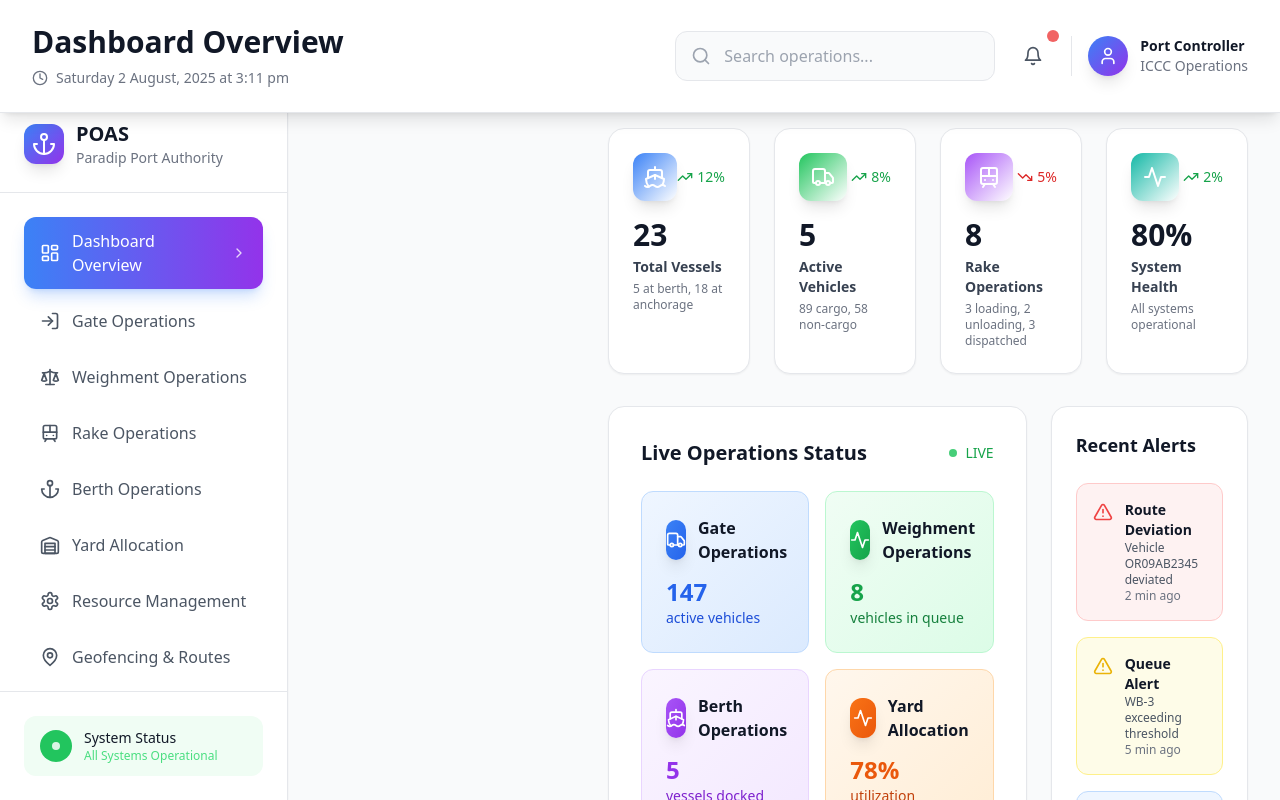
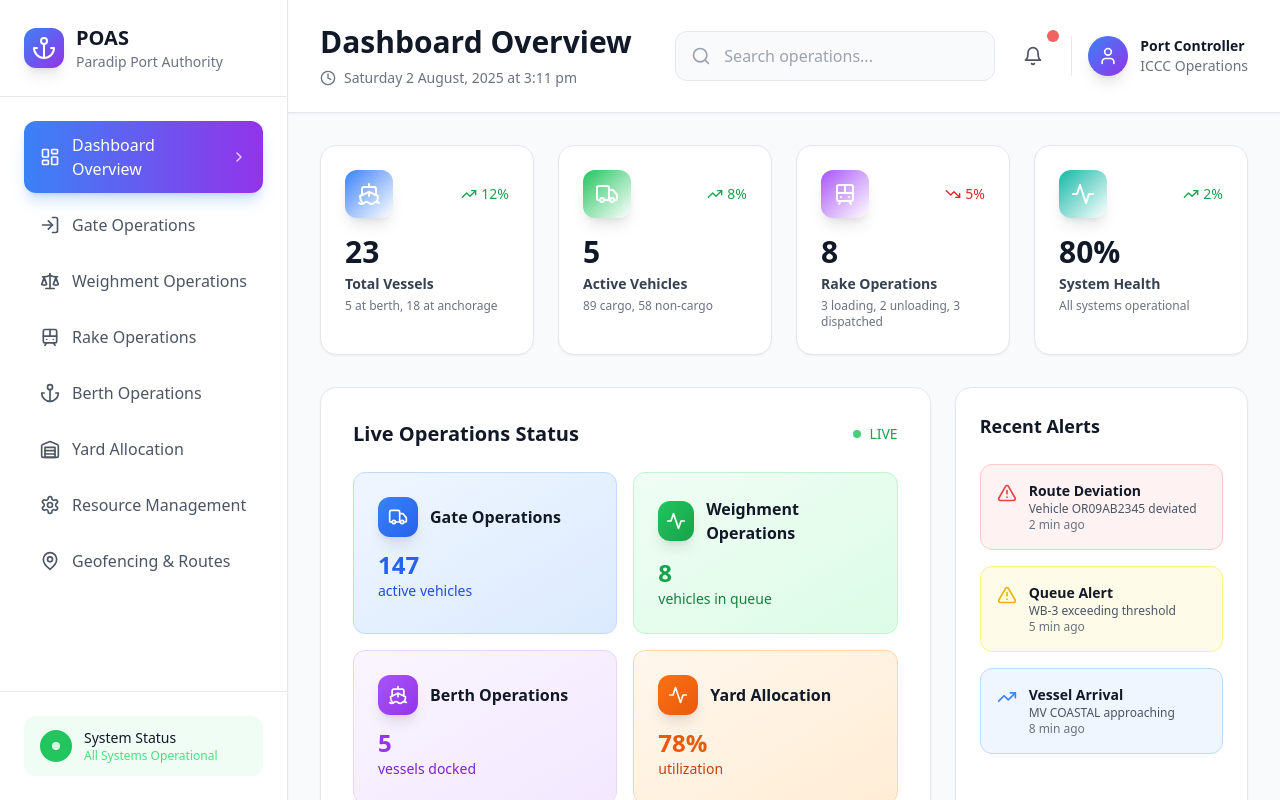
Before and after one commit to sanjeev10d/poas-presales-bolt.new, a React (Vite) app: page / in a window 1280 px wide. Shown: the top 800 px of the page. Built offline with nearby package versions, Linux system fonts and the light colour scheme.

Commit message:
Updated App.tsx

```diff
--- a/src/App.tsx
+++ b/src/App.tsx
@@ -45,10 +45,10 @@ function App() {
 
   return (
     <div className="min-h-screen bg-gray-50 flex">
-      <div className="w-64 lg:w-72 flex-shrink-0 pt-24">
+      <div className="w-64 lg:w-72 flex-shrink-0">
         <Sidebar activeModule={activeModule} setActiveModule={setActiveModule} />
       </div>
-      <div className="flex-1 flex flex-col min-w-0 pt-24 pl-64 lg:pl-72">
+      <div className="flex-1 flex flex-col min-w-0 ml-0">
         <Header activeModule={activeModule} />
         <main className="flex-1 p-4 sm:p-6 lg:p-8 overflow-y-auto overflow-x-hidden">
           {renderActiveModule()}
--- a/src/components/Header.tsx
+++ b/src/components/Header.tsx
@@ -21,7 +21,7 @@ const Header: React.FC<HeaderProps> = ({ activeModule }) => {
   };
 
   return (
-    <header className="fixed top-0 left-0 right-0 bg-white border-b border-gray-200 px-4 sm:px-8 py-6 shadow-lg z-50">
+    <header className="bg-white border-b border-gray-200 px-4 sm:px-8 py-6 shadow-sm">
       <div className="flex items-center justify-between flex-wrap gap-4">
         <div>
           <h1 className="text-xl sm:text-2xl lg:text-3xl font-bold text-gray-900">{getModuleTitle(activeModule)}</h1>
--- a/src/components/Sidebar.tsx
+++ b/src/components/Sidebar.tsx
@@ -29,7 +29,7 @@ const menuItems = [
 
 const Sidebar: React.FC<SidebarProps> = ({ activeModule, setActiveModule }) => {
   return (
-    <div className="fixed left-0 top-0 w-64 lg:w-72 h-screen bg-white border-r border-gray-200 flex flex-col shadow-sm z-40 pt-24">
+    <div className="fixed left-0 top-0 w-64 lg:w-72 h-screen bg-white border-r border-gray-200 flex flex-col shadow-sm z-10">
       <div className="p-6 border-b border-gray-200">
         <div className="flex items-center space-x-3">
           <div className="w-10 h-10 bg-gradient-to-br from-blue-500 to-purple-600 rounded-xl flex items-center justify-center shadow-lg">
@@ -42,7 +42,7 @@ const Sidebar: React.FC<SidebarProps> = ({ activeModule, setActiveModule }) => {
         </div>
       </div>
 
-      <nav className="flex-1 p-6 overflow-y-auto pb-6">
+      <nav className="flex-1 p-6 overflow-y-auto">
         <ul className="space-y-2">
           {menuItems.map((item) => {
             const IconComponent = item.icon;
```
